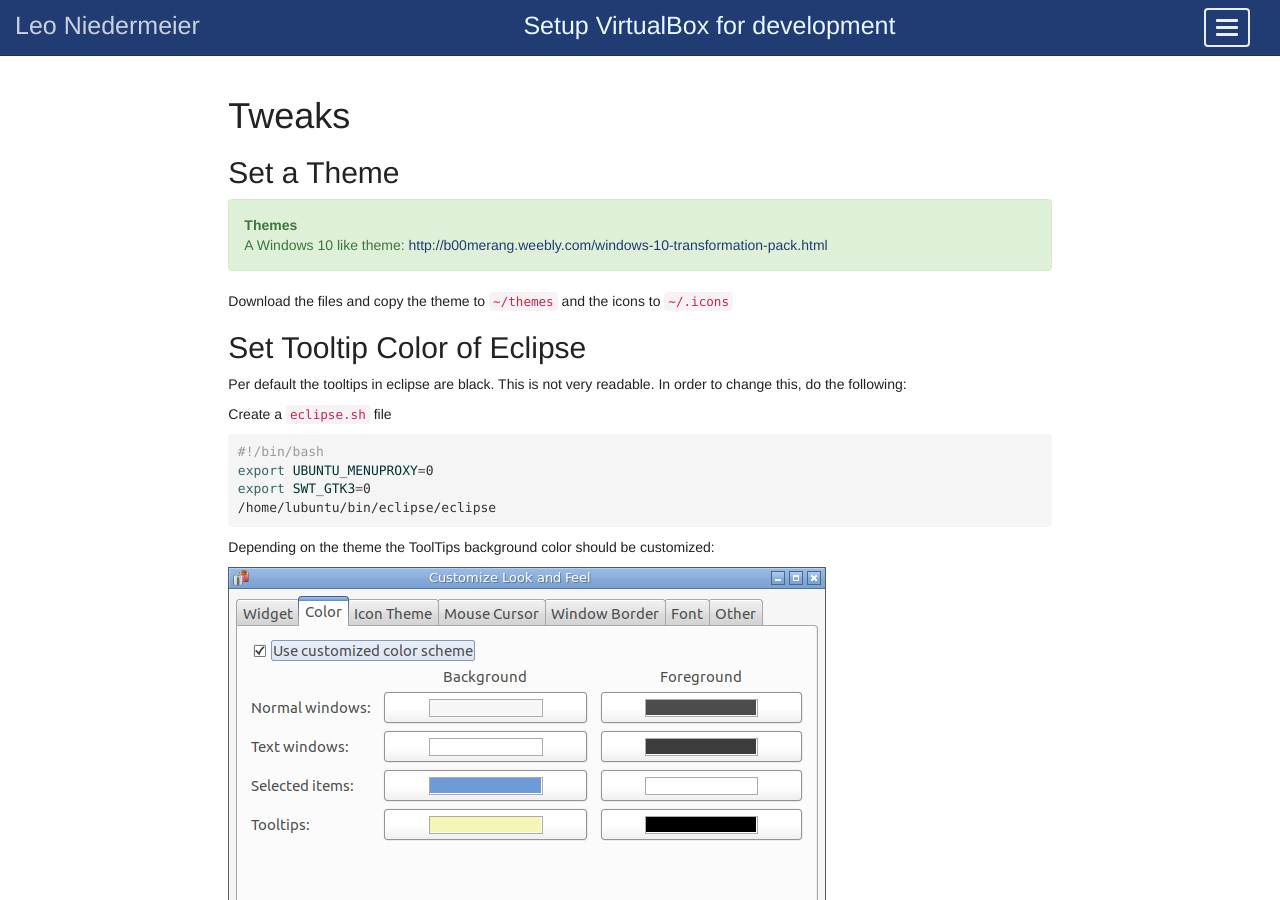
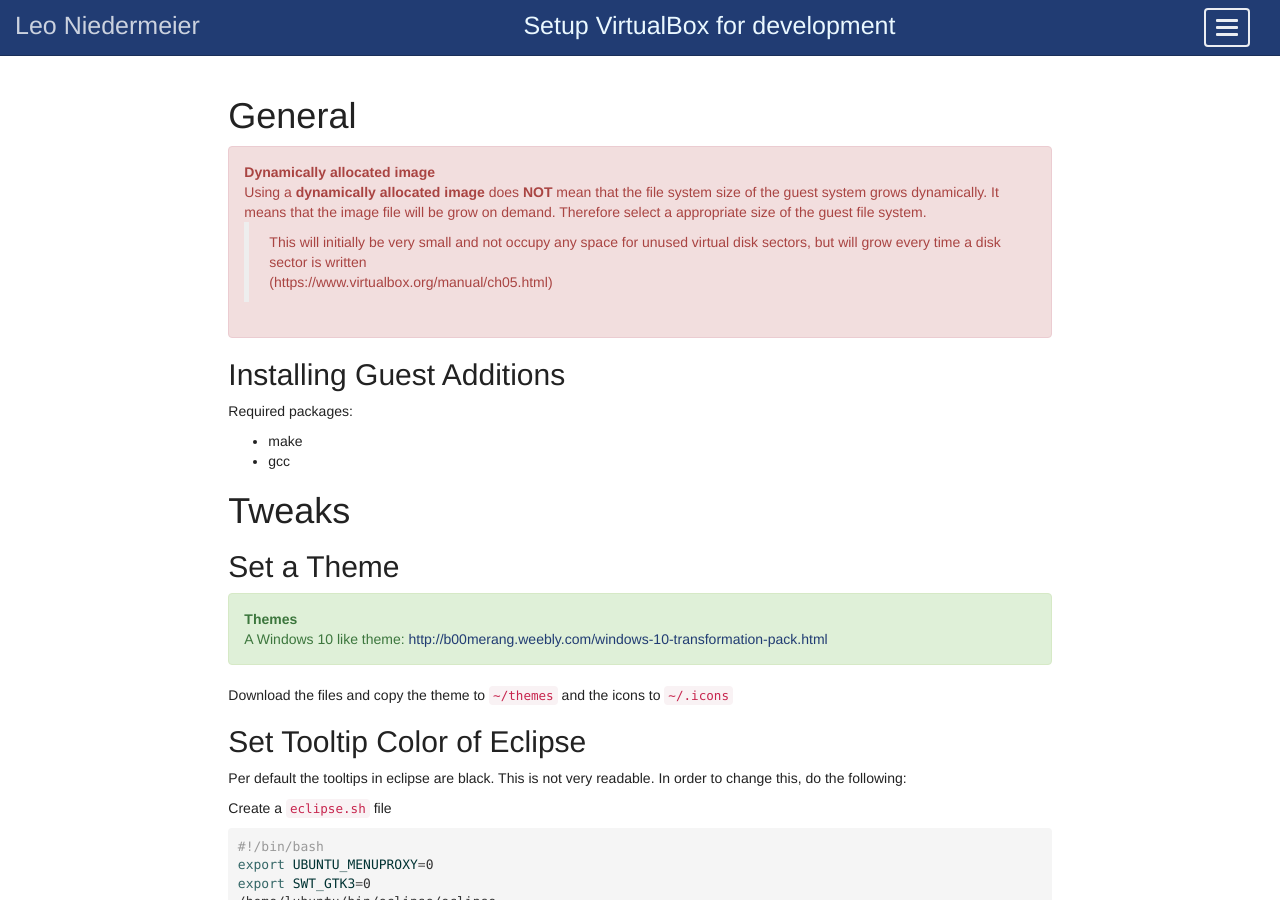
Before and after one commit to LeoNiedermeier/LeoNiedermeier.github.io, a Jekyll site: the page built from _docs/misc/setup_virtual_box_for_development.md, in a window 1280 px wide and 900 px high. Built offline with Jekyll 4.4.1, drawn with Linux system fonts in a browser that asks for light colours.

Commit message:
additions

```diff
--- a/_docs/misc/setup_virtual_box_for_development.md
+++ b/_docs/misc/setup_virtual_box_for_development.md
@@ -4,6 +4,23 @@ tags: [misc]
 category: misc
 summary: "Setup a VirtualBox for development with java, eclipse etc."
 ---
+
+# General
+
+<div class="danger" title="Dynamically allocated image" markdown="1">
+Using a **dynamically allocated image** does **NOT** mean that the file system size of the guest system grows dynamically. It means that the image file will be grow on demand. Therefore select a appropriate size of the guest file system.
+
+> This will initially be very small and not occupy any space for unused virtual disk sectors, but will grow every time a disk sector is written
+(https://www.virtualbox.org/manual/ch05.html)
+
+</div>
+
+## Installing Guest Additions
+
+ Required packages:
+
+* make
+* gcc
 
 # Tweaks
 
```
